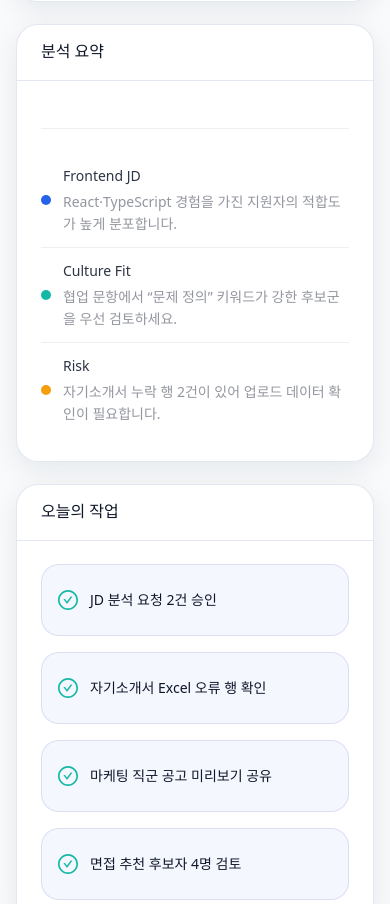
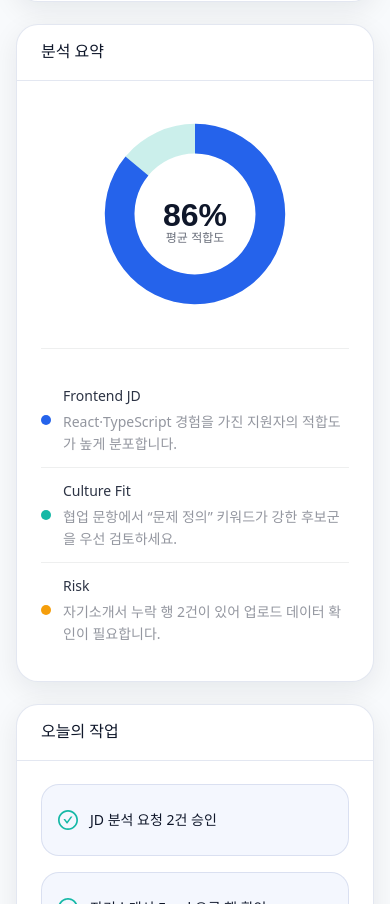
Before and after one commit to SKN26-Final-1st/Final_project_web, a React (Vite) app: page / in a window 390 px wide. Shown: the part 1383-2287 px from the top of the page. Built offline with nearby package versions, Linux system fonts and the light colour scheme.

Commit message:
feat(styles): replace CSS donut styles with ECharts layout
Remove legacy donut classes and size the echart-donut container for responsive dashboard cards.

```diff
--- a/src/styles.css
+++ b/src/styles.css
@@ -293,42 +293,10 @@ select {
   background: rgba(37, 99, 235, 0.1);
 }
 
-.donut-wrap {
-  display: flex;
-  justify-content: center;
-  padding: 12px 0 4px;
-}
-
-.donut {
-  --value: 86%;
-  display: grid;
-  place-items: center;
-  width: 188px;
-  height: 188px;
-  border-radius: 50%;
-  background: conic-gradient(var(--primary) var(--value), rgba(20, 184, 166, 0.22) 0);
-}
-
-.donut > div {
-  display: grid;
-  place-items: center;
-  width: 122px;
-  height: 122px;
-  border-radius: 50%;
-  background: var(--surface);
-  border: 1px solid var(--border);
-}
-
-.donut strong {
-  color: var(--text);
-  font-size: 32px;
-  line-height: 1;
-}
-
-.donut span {
-  color: var(--muted);
-  font-size: 12px;
-  font-weight: 700;
+.echart-donut {
+  width: min(100%, 240px);
+  height: 220px;
+  margin: 0 auto;
 }
 
 .insight-dot {
```
